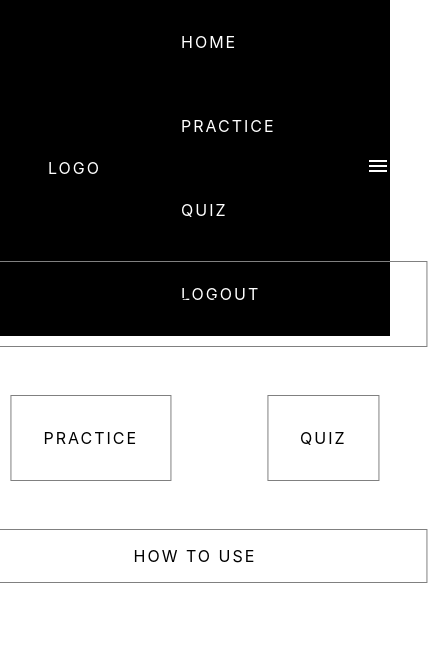
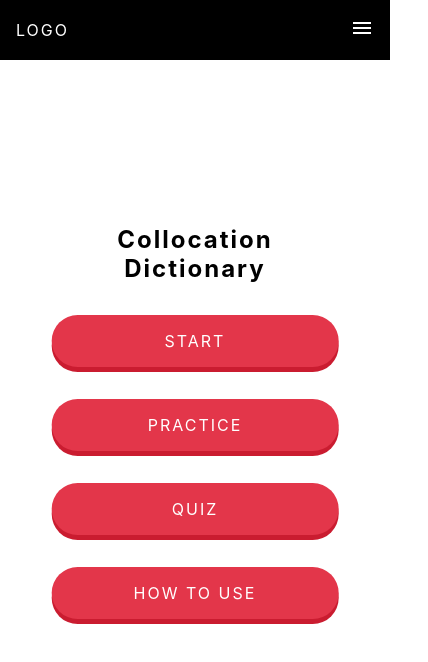
Before and after one commit to Ayako-Yokoe/Collocation-Dictionary, a React (Create React App) app in the folder client/: page / in a window 390 px wide. Shown: the top 662 px of the page, 428 px wide, since content can reach past the window. Built offline with nearby package versions, Linux system fonts and the light colour scheme.

Commit message:
add responsive

```diff
--- a/client/src/components/Navbar.jsx
+++ b/client/src/components/Navbar.jsx
@@ -1,11 +1,9 @@
 import React, { useCallback, useState } from 'react'
 import { Link } from 'react-router-dom'
-// import HomeRoundedIcon from '@mui/icons-material/HomeRounded';
-// import HelpOutlineRoundedIcon from '@mui/icons-material/HelpOutlineRounded';
-
 import MenuIcon from '@mui/icons-material/Menu';
 import styled from 'styled-components'
 import ClosableDrawer from './ClosableDrawer';
+import responsive from '../responsive';
 
 
 const Container = styled.div`
@@ -19,12 +17,19 @@ const Wrapper = styled.div`
   align-items: center;
 `
 const Left = styled.div`
-  margin: 3rem;
+  margin: 1rem;
+  @media only screen and ${responsive.device.s}{
+    margin: 2rem;
+  }
 `
-const Logo = styled.span``
+const Logo = styled.span`
+  /* font-size: ;
+  @media only screen and ${responsive.device.s}{
+    font-size: ;
+  } */
+`
 const Right = styled.div`
   display: flex;
-  flex-direction: row;
   justify-content: space-around;
   align-items: center;
 `
@@ -32,13 +37,40 @@ const List = styled.ul`
   list-style: none;
 `
 const ListItem = styled.li`
-  display: inline-block;
-  padding: 2rem;
+  display: none;
+
+  @media only screen and ${responsive.device.m}{
+    list-style: none;
+    display: inline-block;
+    padding: 2rem 1rem;
+    font-size: 0.9em;
+    color: #fff;
+    font-weight: 700;
+    letter-spacing: 2px;
+    transition: 0.5s ease;
+
+    &:hover {
+        cursor: pointer;
+        color: gray;
+    }
+
+  @media only screen and ${responsive.device.l}{
+    font-size: 1.2em;
+  }
+  @media only screen and ${responsive.device.xl}{
+    font-size: 1.4em;
+  }
+}
 `
+const HamburgerMenu = styled.div`
+  visibility: visible;
+    margin: 1rem;
+    display: block;
+    cursor: pointer;
 
-const HamburgerMenu = styled.div`
-  /* visibility: hidden; */
-  cursor: pointer;
+    @media only screen and ${responsive.device.m}{
+        visibility: hidden;
+    }
 `
 
 
--- a/client/src/index.css
+++ b/client/src/index.css
@@ -17,6 +17,7 @@ a {
 
 body {
   letter-spacing: 2px;
+  /* background-color: #052853; */
 }
 
 
--- a/client/src/pages/Home.jsx
+++ b/client/src/pages/Home.jsx
@@ -3,9 +3,9 @@ import { Link } from 'react-router-dom'
 import Navbar from '../components/Navbar'
 import styled from 'styled-components'
 import Box from '@mui/material/Box';
-import Button from '@mui/material/Button';
 import Typography from '@mui/material/Typography';
 import Modal from '@mui/material/Modal';
+import responsive from '../responsive'
 
 //modal
 const style = {
@@ -29,32 +29,134 @@ const Wrapper = styled.div`
   top: 50%;
   left: 50%;
   transform: translate(-50%, -50%);
+  text-align: center;
 `
-const TopButton = styled.div`
-  /* margin: 3rem; */
-  padding: 2rem;
-  text-align: center;
-  border: 1px solid gray;
+
+const Title = styled.h2`
+  padding-bottom: 2rem;
+    @media only screen and ${responsive.device.m}{
+      padding-bottom: 2.5rem;
+      font-size: 1.5rem;
+    }
+    @media only screen and ${responsive.device.l}{
+      padding: 2rem 0 3rem 0;
+      font-size: 2.5rem;
+    }
+    @media only screen and ${responsive.device.xl}{
+      font-size: 2.6rem;
+    }
+`
+
+const StartButton = styled.div`
+  padding: 1rem 6rem;
+  margin-bottom: 2rem;
+  background-color: #e3364a;
+  box-shadow: 0 5px 0 #ca1c30;
+  border-radius: 60px;
+  color: #fff;
   cursor: pointer;
+  text-decoration: none;
+
+  &:hover {
+    box-shadow: none;
+    transform: translateY(5px);
+  }
+
+    @media only screen and ${responsive.device.m}{
+      padding: 1.5rem 6rem;
+      font-size: 1.2rem;
+    }
+    @media only screen and ${responsive.device.l}{
+      padding: 1.8rem 6rem;
+      font-size: 1.5rem;
+    }
+    @media only screen and ${responsive.device.xl}{
+      padding: 2rem 6rem;
+      font-size: 1.6rem;
+    }
 `
-const Middle = styled.div`
-  display: flex;
-  align-items: center;
+
+const PracticeButton = styled.div`
+  padding: 1rem 6rem;
+  margin-bottom: 2rem;
+  background-color: #e3364a;
+  box-shadow: 0 5px 0 #ca1c30;
+  border-radius: 60px;
+  color: #fff;
+  cursor: pointer;
+  text-decoration: none;
+
+  &:hover {
+    box-shadow: none;
+    transform: translateY(5px);
+  }
+
+  @media only screen and ${responsive.device.m}{
+      padding: 1.5rem 6rem;
+      font-size: 1.2rem;
+  }
+  @media only screen and ${responsive.device.l}{
+      padding: 1.8rem 6rem;
+      font-size: 1.5rem;
+  }
+  @media only screen and ${responsive.device.xl}{
+      padding: 2rem 6rem;
+      font-size: 1.6rem;
+  }
 `
-const MiddleButton = styled.div`
-  margin: 3rem;
-  padding: 2rem;
-  border: 1px solid gray;
+const QuizButton = styled.div`
+  padding: 1rem 6rem;
+  margin-bottom: 2rem;
+  background-color: #e3364a;
+  box-shadow: 0 5px 0 #ca1c30;
+  border-radius: 60px;
+  color: #fff;
   cursor: pointer;
+
+  &:hover {
+    box-shadow: none;
+    transform: translateY(5px);
+  }
+
+  @media only screen and ${responsive.device.m}{
+      padding: 1.5rem 6rem;
+      font-size: 1.2rem;
+  }
+  @media only screen and ${responsive.device.l}{
+      padding: 1.8rem 6rem;
+      font-size: 1.5rem;
+  }
+  @media only screen and ${responsive.device.xl}{
+      padding: 2rem 6rem;
+      font-size: 1.6rem;
+  }
 `
-const Bottom = styled.div``
 const BottomButton = styled.div`
-  /* margin: 3rem; */
-  padding: 1rem;
-  margin: 0 auto;
-  text-align: center;
-  border: 1px solid gray;
+  padding: 1rem 5rem;
+  background-color: #e3364a;
+  box-shadow: 0 5px 0 #ca1c30;
+  border-radius: 60px;
+  color: #fff;
   cursor: pointer;
+  text-decoration: none;
+
+  &:hover {
+    box-shadow: none;
+    transform: translateY(5px);
+  }
+
+  @media only screen and ${responsive.device.m}{
+      padding: 1.5rem 5rem;
+      font-size: 1.2rem;
+  }
+  @media only screen and ${responsive.device.l}{
+      padding: 1.8rem 6rem;
+      font-size: 1.5rem;
+  }
+  @media only screen and ${responsive.device.xl}{
+      padding: 2rem 6rem;
+      font-size: 1.6rem;
+  }
 `
 
 
@@ -62,24 +164,28 @@ const Home = () => {
   const [modalOpen, setModalOpen] = useState(false)
   const handleModalOpen = () => setModalOpen(true)
   const handleModalClose = () => setModalOpen(false)
+
   return (
     <Container>
       <Navbar />
       <Wrapper>
+
+        <Title>Collocation Dictionary</Title>
+
         <Link to='/search'>
-          <TopButton>START</TopButton>
+          <StartButton>START</StartButton>
         </Link>
-        <Middle>
-          <Link to='/wordlist'>
-            <MiddleButton>PRACTICE</MiddleButton>
-          </Link>
-          <Link to='/quiz'>
-            <MiddleButton>QUIZ</MiddleButton>
-          </Link>
-        </Middle>
-        <Bottom>
-          <BottomButton onClick={handleModalOpen}>HOW TO USE</BottomButton>
-        </Bottom>
+
+        <Link to='/wordlist'>
+          <PracticeButton >PRACTICE</PracticeButton>
+        </Link>
+
+        <Link to='/quiz'>
+          <QuizButton>QUIZ</QuizButton>
+        </Link>
+
+        <BottomButton onClick={handleModalOpen}>HOW TO USE</BottomButton>
+
       </Wrapper>
 
       <Modal
--- a/client/src/pages/Search.jsx
+++ b/client/src/pages/Search.jsx
@@ -5,6 +5,7 @@ import styled from 'styled-components'
 import Navbar from '../components/Navbar'
 import { addWordlist } from '../redux/apiCalls'
 import Checkbox from '@mui/material/Checkbox';
+import responsive from '../responsive'
 
 
 const Container = styled.div`
@@ -18,18 +19,66 @@ const Wrapper = styled.div`
   align-items: center;
 `
 const Top = styled.div`
-  margin: 4rem auto 3rem auto;
+    margin: 2rem auto 1rem 2rem;
+
+    @media only screen and ${responsive.device.s}{
+      margin: 2rem auto 1rem auto;
+    }
+    @media only screen and ${responsive.device.m}{
+      margin: 4rem auto 3rem auto;
+    }
+    @media only screen and ${responsive.device.l}{
+
+    }
+    @media only screen and ${responsive.device.xl}{
+
+    }
 `
 const SearchInput = styled.input`
-  padding: 0.8rem;
+  margin-left: 1rem;
+  padding: 0.8rem 0.4rem 0.8rem 1.4rem;
   font-size: 1.2rem;
   letter-spacing: 2px;
   outline: none;
+  border-top-left-radius: 30px;
+  border-bottom-left-radius: 30px;
+  width: 50%;
+
+    @media only screen and ${responsive.device.s}{
+      padding: 0.5rem 0.1rem 0.5rem 1rem;
+      font-size: 0.8rem;
+    }
+    @media only screen and ${responsive.device.m}{
+
+    }
+    @media only screen and ${responsive.device.l}{
+
+    }
+    @media only screen and ${responsive.device.xl}{
+
+    }
 `
 const SearchButton = styled.button`
-  padding: 0.8rem;
+  padding: 0.8rem 1.4rem 0.8rem 0.8rem;
   font-size: 1.2rem;
   outline: none;
+  border-top-right-radius: 30px;
+  border-bottom-right-radius: 30px;
+  width: 30%;
+
+    @media only screen and ${responsive.device.s}{
+      padding: 0.5rem 0.1rem 0.5rem 1rem;
+      font-size: 0.8rem;
+    }
+    @media only screen and ${responsive.device.m}{
+
+    }
+    @media only screen and ${responsive.device.l}{
+
+    }
+    @media only screen and ${responsive.device.xl}{
+
+    }
 `
 const Bottom = styled.div`
   width: 0 auto;
@@ -54,13 +103,26 @@ const Collocation = styled.li`
   margin-bottom: 0.5rem;
   font-size: 1.2rem;
   cursor: pointer;
+
+@media only screen and ${responsive.device.s}{
+
+}
+@media only screen and ${responsive.device.m}{
+
+}
+@media only screen and ${responsive.device.l}{
+
+}
+ @media only screen and ${responsive.device.xl}{
+
+}
+
 `
 const Examples = styled.li`
   font-size: 1.0rem;
   letter-spacing: 2px;
   line-height: 1.4;
 `
-
 
 const Search = () => {
   const [inputSearch, setInputSearch] = useState('')
@@ -78,7 +140,6 @@ const Search = () => {
       examples: []
     }
   )
-
 
   const options = {
     method: 'GET',
--- /dev/null
+++ b/client/src/responsive.js
@@ -0,0 +1,29 @@
+const size = {
+    s: '480px',
+    m: '768px',
+    l: '1024px',
+    xl: '1200px'
+}
+const device = {
+    s: `(min-width: ${size.s})`,
+    m: `(min-width: ${size.m})`,
+    l: `(min-width: ${size.l})`,
+    xl: `(min-width: ${size.xl})`
+}
+
+export default {size, device}
+
+// import responsive from '../responsive'
+
+// @media only screen and ${responsive.device.s}{
+
+// }
+// @media only screen and ${responsive.device.m}{
+
+// }
+// @media only screen and ${responsive.device.l}{
+
+// }
+// @media only screen and ${responsive.device.xl}{
+
+// }
```
